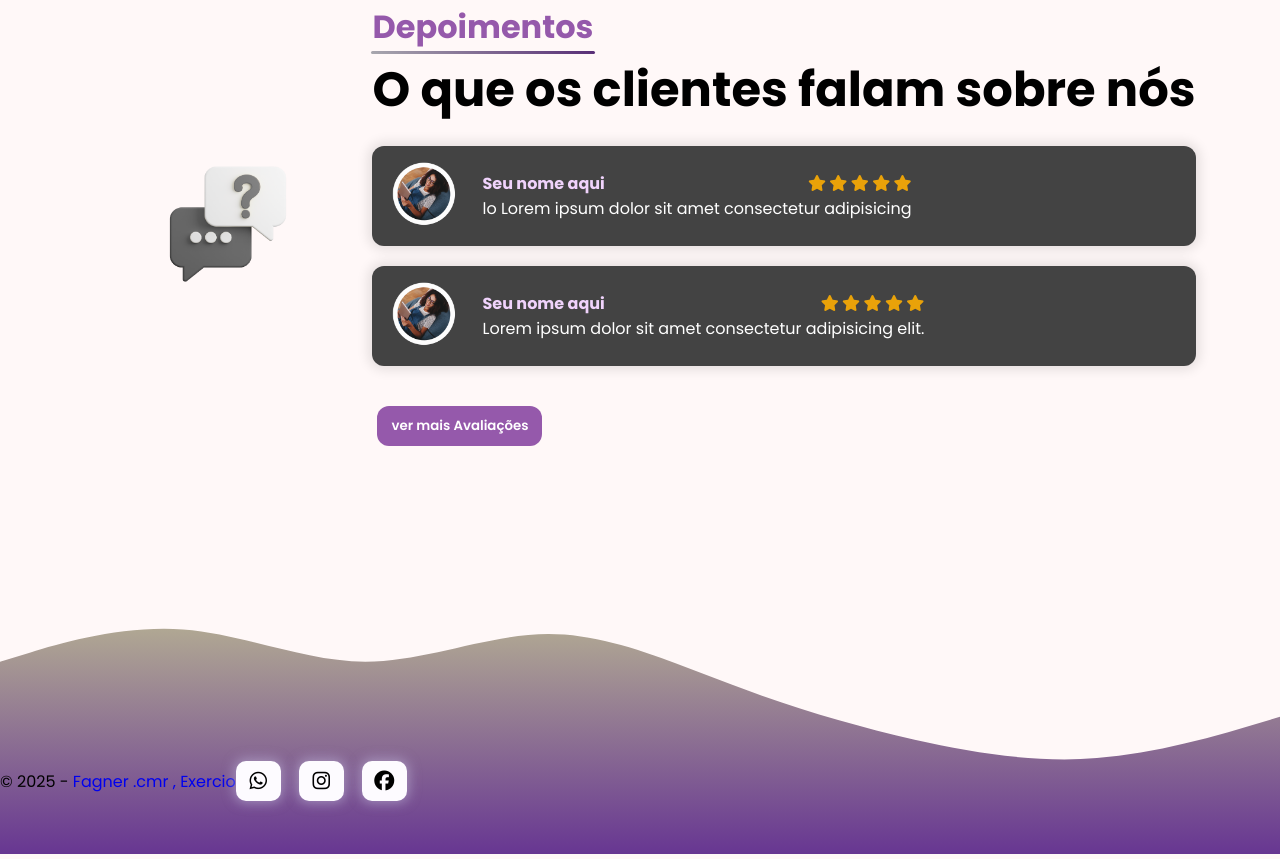
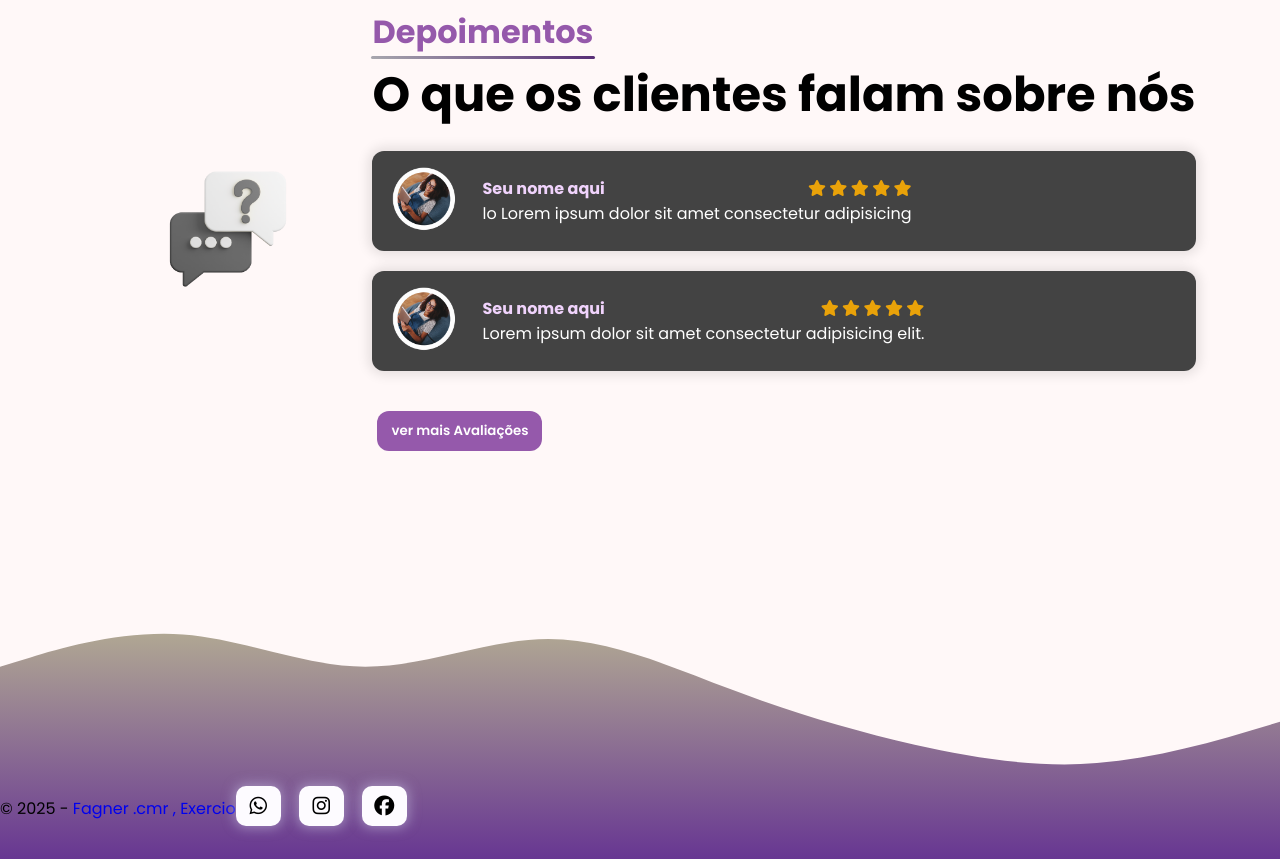
Before and after one commit to Fagner04/exercicio_responsivo, a plain HTML site: page index.html in a window 1280 px wide. Shown: the part 1878-2737 px from the top of the page. Drawn offline with nearby package versions, Linux system fonts and the light colour scheme.

Commit message:
Exercício📝

```diff
--- a/src/menu.css
+++ b/src/menu.css
@@ -219,12 +219,16 @@
         flex-direction: column-reverse;
 
     }
+
+    footer svg {
+        height: 100%;
+        width: 140%;
+    }
+
+
+
+
 }
-
-footer{
-    max-width: 100%;
-}
-
 
 #footer_item {
     display: flex;
@@ -233,15 +237,15 @@ footer{
 }
 
 #footer_item {
-    top: -50px;
-}
-
-#footer_item {
     max-width: 1400px;
     width: 100%;
     margin: auto;
 }
 
-footer svg {
-    margin-bottom: -50px;
+.social-media-buttons {
+    margin-bottom: 5px;
 }
+
+ #wave {
+    margin-bottom: -80px;
+}
```
